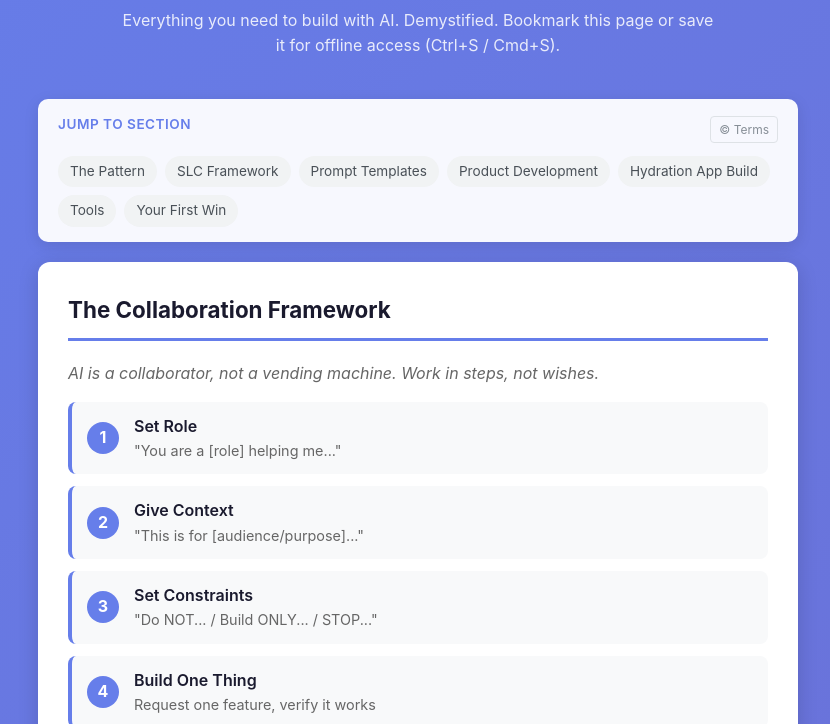
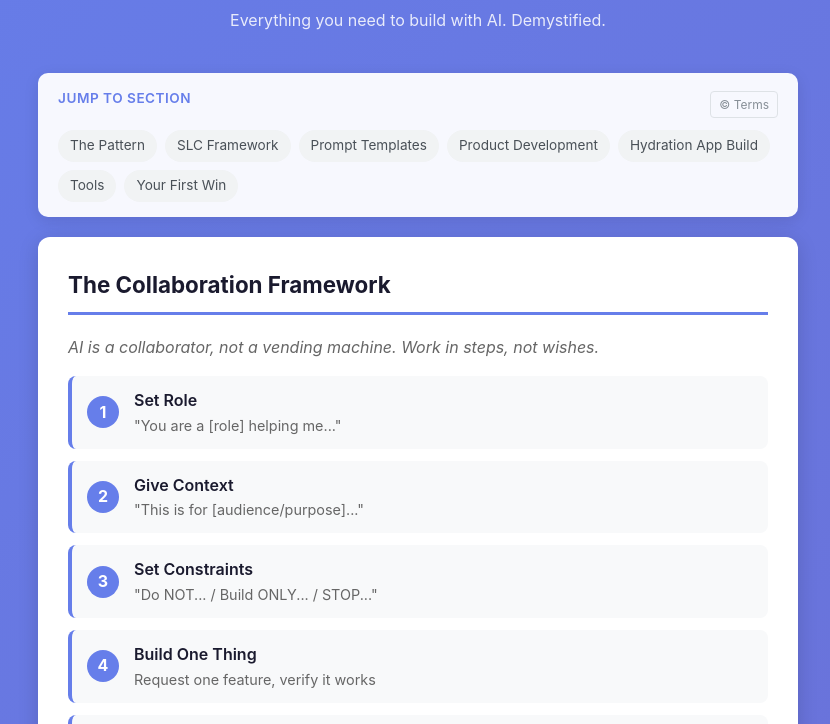
Before and after one commit to SwarupSG/demystifying-ai, a plain HTML site: page index.html in a window 1280 px wide. Shown: the part 177-901 px from the top of the page, without its empty margins (222-1052 px from the left). Drawn offline with Linux system fonts and the light colour scheme.

Commit message:
Remove bookmark instruction line again

```diff
--- a/index.html
+++ b/index.html
@@ -826,7 +826,6 @@
         <p class="subtitle">Workshop Resources</p>
         <p class="welcome">
             Everything you need to build with AI. Demystified.
-            Bookmark this page or save it for offline access (Ctrl+S / Cmd+S).
         </p>
     </header>
 
```
